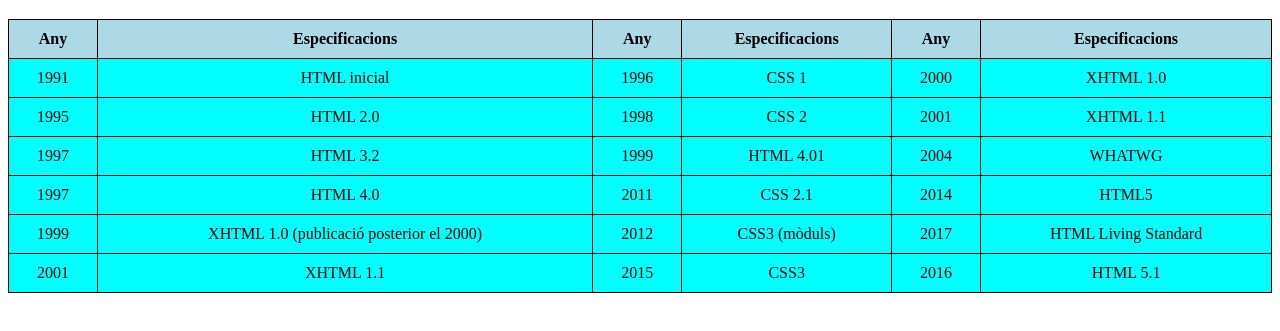
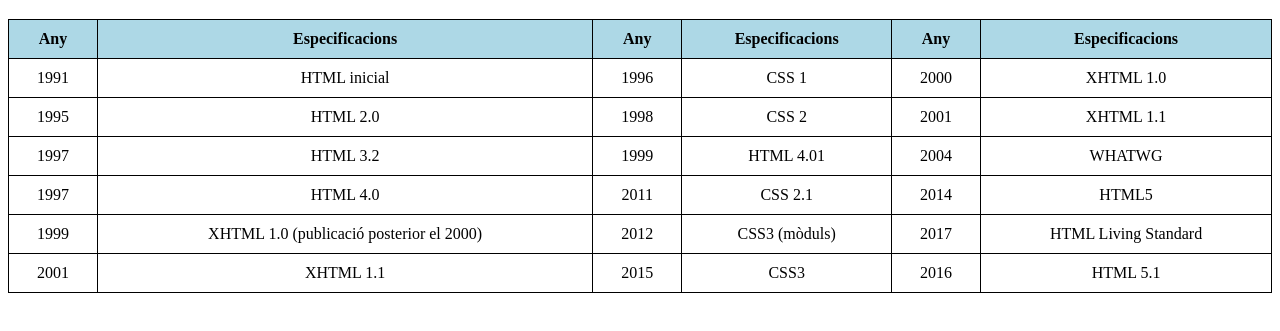
Before and after one commit to RamisChristianVelasco/UD1.AW.HTML, a plain HTML site: page tasca3.ex1.html in a window 1280 px wide. Shown: the part 61-392 px from the top of the page. Drawn offline with Linux system fonts and the light colour scheme.

Commit message:
tasca3.ex1

```diff
--- a/tasca3.ex1.html
+++ b/tasca3.ex1.html
@@ -28,7 +28,7 @@
     <h1>Història de les versions HTML, XHTML i CSS</h1>
 
     <table>
-        <tr style="background-color:aqua;">
+        <tr>
             <th>Any</th>
             <th>Especificacions</th>
             <th>Any</th>
@@ -37,7 +37,7 @@
             <th>Especificacions</th>
         </tr>
 
-        <tr style="background-color:aqua;">
+        <tr>
             <td>1991</td>
             <td>HTML inicial</td>
             <td>1996</td>
@@ -46,7 +46,7 @@
             <td>XHTML 1.0</td>
         </tr>
 
-        <tr style="background-color:aqua;">
+        <tr>
             <td>1995</td>
             <td>HTML 2.0</td>
             <td>1998</td>
@@ -55,7 +55,7 @@
             <td>XHTML 1.1</td>
         </tr>
 
-        <tr style="background-color:aqua;">
+        <tr>
             <td>1997</td>
             <td>HTML 3.2</td>
             <td>1999</td>
@@ -64,7 +64,7 @@
             <td>WHATWG</td>
         </tr>
 
-        <tr style="background-color:aqua;">
+        <tr>
             <td>1997</td>
             <td>HTML 4.0</td>
             <td>2011</td>
@@ -73,7 +73,7 @@
             <td>HTML5</td>
         </tr>
 
-        <tr style="background-color:aqua;">
+        <tr>
             <td>1999</td>
             <td>XHTML 1.0 (publicació posterior el 2000)</td>
             <td>2012</td>
@@ -82,7 +82,7 @@
             <td>HTML Living Standard</td>
         </tr>
 
-        <tr style="background-color:aqua;">
+        <tr>
             <td>2001</td>
             <td>XHTML 1.1</td>
             <td>2015</td>
```
